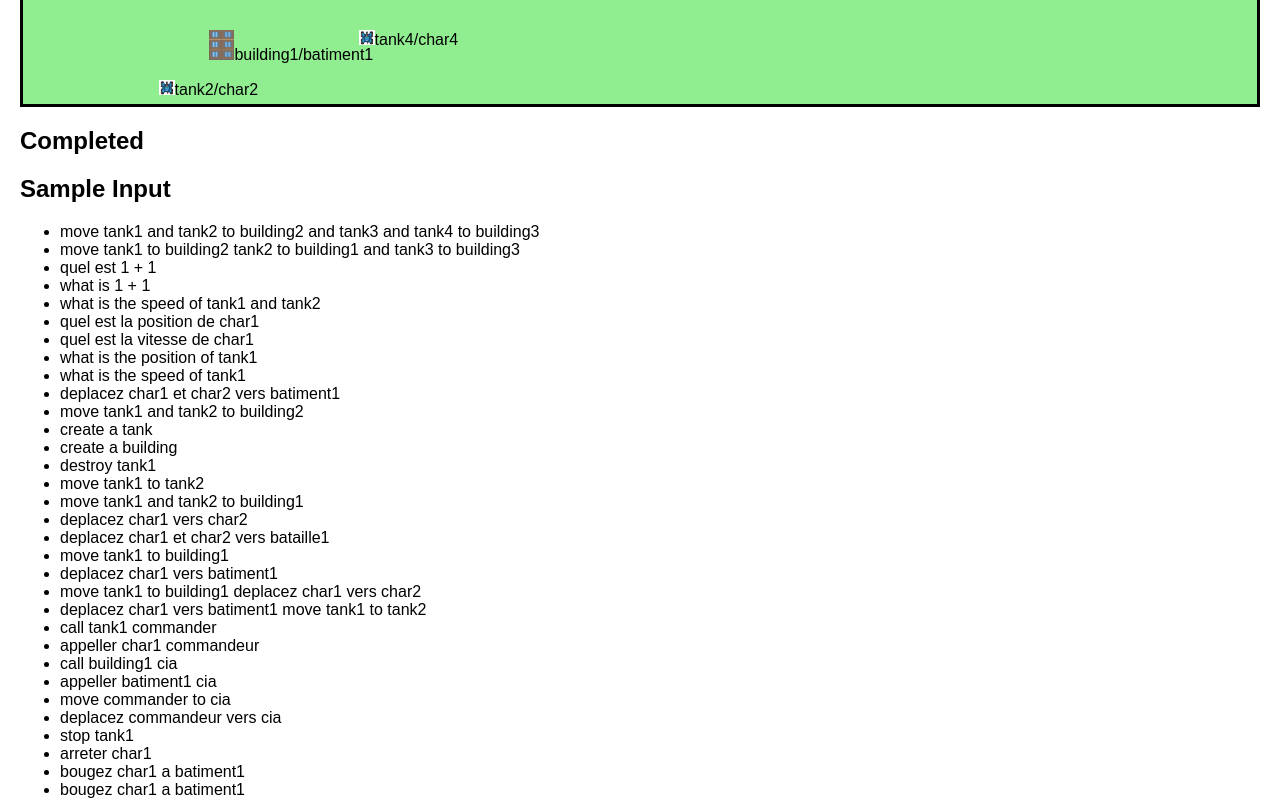
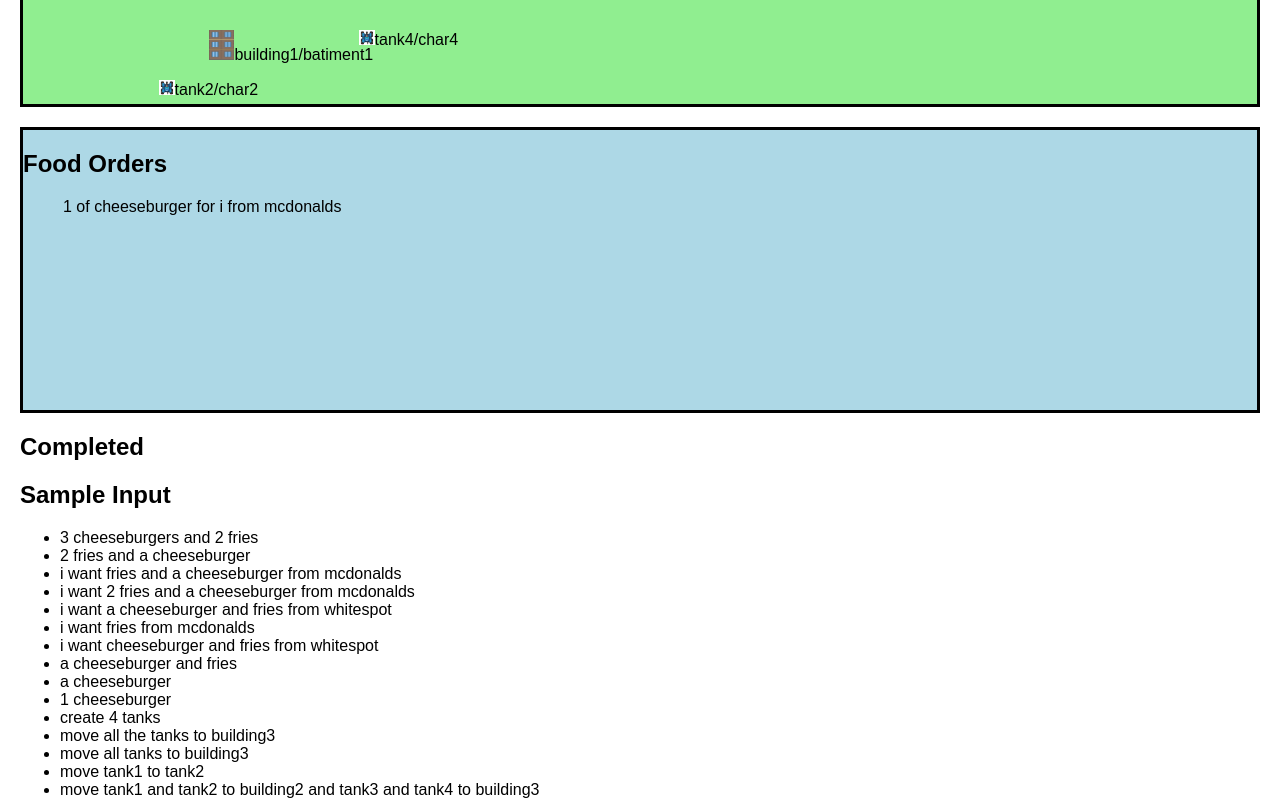
Before and after one commit to cooledge/entodicton, a React (Create React App) app in the folder demo/: page / in a window 1280 px wide. Shown: the part 420-1220 px from the top of the page. Built offline with nearby package versions, Linux system fonts and the light colour scheme.

Commit message:
add new domain of discourse

```diff
--- a/demo/src/App.css
+++ b/demo/src/App.css
@@ -77,6 +77,13 @@
   background: lightgreen;
 }
 
+.foodOrders {
+  height: 280px;
+  border-style: solid;
+  margin: 20px;
+  background: lightblue;
+}
+
 @keyframes App-logo-spin {
   from { transform: rotate(0deg); }
   to { transform: rotate(360deg); }
--- a/demo/src/components/TankDemo.js
+++ b/demo/src/components/TankDemo.js
@@ -5,13 +5,23 @@ import building from '../building.png';
 import Button from 'react-bootstrap/Button';
 //import PropTypes from 'prop-types'
 import client from 'entodicton/client'
-import { alias, stopTank, moveTank, tick, create, destroy, showProperty, setPosition, clearResponse, setResponses, startedQuery } from '../actions/actions'
+import { alias, stopTank, placeOrder, moveTank, tick, create, destroy, showProperty, setPosition, clearResponse, setResponses, startedQuery } from '../actions/actions'
 import store from '../stores/store';
 import config from './config';
 
 const timersOn = true;
 const offsetForPosition_x = 59;
 const offsetForPosition_y = 300;
+
+class FoodOrder extends Component {
+  render() {
+    return (
+      <div>
+        {this.props.quantity} of {this.props.item} for {this.props.who} from {this.props.from}
+      </div>
+    );
+  }
+}
 
 class Sprite extends Component {
   render() {
@@ -55,6 +65,22 @@ class Help extends Component {
     return (
       <div className='help'>
         <h2>Sample Input</h2>
+        <ul>
+          {items}
+        </ul>
+      </div>
+    )
+  }
+}
+
+class FoodOrders extends Component {
+  render() {
+    let items = this.props.orders.map( (order) => {
+      return (<FoodOrder who={order.who} item={order.item} quantity={order.quantity} from={order.from}/>);
+    });
+    return (
+      <div className='foodOrders'>
+        <h2>Food Orders</h2>
         <ul>
           {items}
         </ul>
@@ -139,12 +165,21 @@ class QueryPane extends Component {
     //addAlias: PropsTypes.func
   };
 
-  processResponse( addAlias, stopTank, moveTank, create, destroy, showProperty, response ) {
+  processResponse( addAlias, stopTank, placeOrder, moveTank, create, destroy, showProperty, response ) {
     console.log('in process response xxzzzzzzzzzzzzzzzzzzzzzz');
     console.log(response);
     let action = () => {};
     let wantsPosition = false;
-    if (response.action === 'move') {
+    if (response.marker === 'wantMcDonalds' || response.marker == 'wantWhitespot') {
+      action = () => {
+        console.log("IN the place ORDER");
+        const from = response.marker;
+        const name = response.items.name;
+        const quantity = response.items.number || 1;
+        const who = 'i';
+        placeOrder(name, quantity, who, from);
+      }
+    } else if (response.action === 'move') {
       const tank = response.thing.id;
       const destination = response.place.id;
       action = () => moveTank(tank, destination);
@@ -201,7 +236,7 @@ class QueryPane extends Component {
           window.alert(responses.errors, 'Error');
         } else {
           let actions = []
-          responses.results.forEach( (rs) => rs.forEach((r) => actions.push(this.processResponse(this.props.addAlias, this.props.stopTank, this.props.moveTank, this.props.create, this.props.destroy, this.props.showProperty, r))) );
+          responses.results.forEach( (rs) => rs.forEach((r) => actions.push(this.processResponse(this.props.addAlias, this.props.stopTank, this.props.placeOrder, this.props.moveTank, this.props.create, this.props.destroy, this.props.showProperty, r))) );
           console.log('actions ========================');
           console.log(actions);
           //actions.forEach( ({wantsPosition, dispatch}) => dispatch() );
@@ -271,6 +306,11 @@ class TankDemo extends Component {
     dispatch(startedQuery());
   };
 
+  placeOrder = (dispatch) => (item, quanity, who, from) => {
+    console.log('in container placeOrder xxxxxxxxxxxxxxxxxx');
+    dispatch(placeOrder(item, quanity, who, from));
+  };
+
   moveTank = (dispatch) => (tank, destination) => {
     console.log('in container moveTank xxxxxxxxxxxxxxxxxx');
     dispatch(moveTank(tank, destination));
@@ -335,12 +375,13 @@ class TankDemo extends Component {
     return (
       <div className='tankDemo'>
         <h1>Control Tanks -
-          <a href='https://github.com/cooledge/entodicton/tree/master/demo'>Source</a>
+          <a href='https://github.com/cooledge/entodicton/blob/master/demo/src/components/config.js'>Source</a>
         </h1>
         <QueryPane
               responses = {this.props.responses}
               addAlias={this.addAlias(this.props.dispatch)}
               stopTank={this.stopTank(this.props.dispatch)}
+              placeOrder={this.placeOrder(this.props.dispatch)}
               moveTank={this.moveTank(this.props.dispatch)}
               startedQuery={this.startedQuery(this.props.dispatch)}
               setResponses={this.setResponses(this.props.dispatch)}
@@ -351,6 +392,7 @@ class TankDemo extends Component {
               words={this.getWords(this.props)}
               />
         <World responses = {this.props.responses} onClick={this.onClick(this.props.responses, this.props.dispatch)} dispatch={this.props.dispatch} tanks={this.props.tanks} buildings={this.props.buildings} uuidToNames={this.props.uuidToNames} getName={this.props.getName}/>
+        <FoodOrders orders={this.props.orders}/>
         <Completed completed={this.props.completed}/>
         <Help/>
       </div>
--- a/demo/src/components/config.js
+++ b/demo/src/components/config.js
@@ -1,241 +1,19 @@
-module.exports = {
-  "bridges": [
-    {
-      "bridge": "{ ...after, concept: true }",
-      "id": "the",
-      "level": 0
-    },
-    {
-      "bridge": "{ ...after, concept: true }",
-      "id": "la",
-      "level": 0
-    },
-    {
-      "bridge": "{ marker: 'query', isQuery: true }",
-      "id": "query",
-      "level": 0
-    },
-    {
-      "bridge": "{ object: after[0], ...next(operator) }",
-      "id": "property",
-      "level": 0
-    },
-    {
-      "bridge": "{ value: before[0], ...next(operator) }",
-      "id": "property",
-      "level": 1
-    },
-    {
-      "bridge": "{ objects: after[0], ...next(operator) }",
-      "id": "equalProperty",
-      "level": 0
-    },
-    {
-      "bridge": "{ ...next(operator), objects: append(before[0], operator.objects) }",
-      "id": "equalProperty",
-      "level": 1
-    },
-    {
-      "bridge": "{ objects: after[0], ...next(operator) }",
-      "id": "equalNumber",
-      "level": 0
-    },
-    {
-      "bridge": "{ ...next(operator), objects: append(before[0], operator.objects) }",
-      "id": "equalNumber",
-      "level": 1
-    },
-    {
-      "bridge": "{ ...next(operator), value: add(before, after) }",
-      "id": "plus",
-      "level": 0,
-      "selector": {
-        "type": "infix"
-      }
-    },
-    {
-      "bridge": "{ ...next(operator), value: append(before, after) }",
-      "id": "conj",
-      "level": 0,
-      "selector": {
-        "match": "same",
-        "passthrough": true,
-        "type": "infix"
-      }
-    },
-    {
-      "bridge": "{ ...operator, value: append(before, operator.value) }",
-      "id": "conj",
-      "level": 1,
-      "selector": {
-        "match": "same",
-        "passthrough": true,
-        "type": "postfix"
-      }
-    },
-    {
-      "bridge": "{ ...next(operator) }",
-      "id": "propertyConcept",
-      "level": 0
-    },
-    {
-      "bridge": "{ ...next(operator) }",
-      "id": "tankConcept",
-      "level": 0
-    },
-    {
-      "bridge": "{ ...next(operator) }",
-      "id": "buildingConcept",
-      "level": 0
-    },
-    {
-      "bridge": "{ ...next(operator), destination: after[0] }",
-      "id": "to",
-      "level": 0,
-      "selector": {
-        "type": "prefix"
-      }
-    },
-    {
-      "bridge": "{ ...next(operator), thing: before[0] }",
-      "id": "to",
-      "level": 1
-    },
-    {
-      "bridge": "{ ...after, ...next(operator) }",
-      "id": "move",
-      "level": 0
-    },
-    {
-      "bridge": "{ action: 'move', marker: 'move', thing: operator.thing, place: operator.destination }",
-      "id": "move",
-      "level": 1
-    },
-    {
-      "bridge": "{ thing: after[0], ...next(operator) }",
-      "id": "stop",
-      "level": 0
-    },
-    {
-      "bridge": "{ action: 'stop', marker: 'stop', thing: operator.thing }",
-      "id": "stop",
-      "level": 1
-    },
-    {
-      "bridge": "{ ...after, number: 1 }",
-      "id": "aEnglish",
-      "level": 0,
-      "selector": {
-        "type": "prefix"
-      }
-    },
-    {
-      "bridge": "{ klass: after[0], ...next(operator) }",
-      "id": "create",
-      "level": 0,
-      "selector": {
-        "type": "prefix"
-      }
-    },
-    {
-      "bridge": "{ action: 'create', marker: 'create', klass: operator.klass }",
-      "id": "create",
-      "level": 1
-    },
-    {
-      "bridge": "{ name: after[0], ...next(operator) }",
-      "id": "destroy",
-      "level": 0
-    },
-    {
-      "bridge": "{ action: 'destroy', marker: 'destroy', name: operator.name }",
-      "id": "destroy",
-      "level": 1
-    },
-    {
-      "bridge": "{ ...next(operator), thing: after[0], name: after[1] }",
-      "id": "call",
-      "level": 0
-    },
-    {
-      "bridge": "{ marker: 'alias', thing: operator.thing, name: operator.name }",
-      "id": "call",
-      "level": 1
-    },
-    {
-      "bridge": "{ ...next(operator), after: after[0] }",
-      "id": "vers",
-      "level": 0
-    },
-    {
-      "bridge": "{ ...next(operator), after: after[0] }",
-      "id": "aFrench",
-      "level": 0
-    },
-    {
-      "bridge": "{ ...squish(after), thing: after[0], ...next(operator) }",
-      "id": "deplacez",
-      "level": 0
-    },
-    {
-      "bridge": "{ action: 'move', marker: 'move', thing: operator.thing, place: operator.vers }",
-      "id": "deplacez",
-      "level": 1
-    },
-    {
-      "bridge": "{ ...squish(after), thing: after[0], ...next(operator) }",
-      "id": "bougez",
-      "level": 0
-    },
-    {
-      "bridge": "{ action: 'move', marker: 'move', thing: operator.thing, place: operator.aFrench }",
-      "id": "bougez",
-      "level": 1
-    },
-    {
-      "bridge": "{ ...next(operator), thing: after[0], name: after[1] }",
-      "id": "appeller",
-      "level": 0
-    },
-    {
-      "bridge": "{ marker: 'alias', thing: operator.thing, name: operator.name }",
-      "id": "appeller",
-      "level": 1
-    },
-    {
-      "bridge": "{ thing: after[0], ...next(operator) }",
-      "id": "arreter",
-      "level": 0
-    },
-    {
-      "bridge": "{ action: 'stop', marker: 'stop', thing: operator.thing }",
-      "id": "arreter",
-      "level": 1
-    },
-    {
-      "bridge": "{ name: after[0], ...next(operator) }",
-      "id": "detruire",
-      "level": 0
-    },
-    {
-      "bridge": "{ action: 'destroy', marker: 'destroy', name: operator.name }",
-      "id": "detruire",
-      "level": 1
-    }
-  ],
-  "flatten": [
-    "conj"
-  ],
+module.exports =
+{
   "operators": [
     "(([query|what]) [([equalProperty|is] ((<the> ([propertyConcept])) [([property|of] ([tankConcept]))]))])",
-    "(([query|what]) [([equalNumber|is] (1 [plus] 1))])",
-    "(([query|quel]) [([equalNumber|est] (1 [plus] 1))])",
+    "(([query|what]) [([equalNumber|is] (([number]) <plus> ([number])))])",
+    "(([query|quel]) [([equalNumber|est] (([number]) <plus> ([number])))])",
     "(([query|quel]) [([equalProperty|est] ((<la> ([propertyConcept])) [([property|de] ([tankConcept]))]))])",
     "([move] (([tankConcept|tank]) [([to] ([buildingConcept|building]))]))",
+    "([move] (([tankConcept|tank]) [([to] ([tankConcept|tank]))]))",
+    "([move] ((<all> ([tankConcept|tank])) [([to] ([tankConcept|tank]))]))",
+    "([move] ((<all> (<the> ([tankConcept|tank]))) [([to] ([tankConcept|tank]))]))",
     "(([tankConcept]) [(([tankConcept]) [conj|and] ([tankConcept]))])",
     "([stop] ([tankConcept|tank]))",
     "([create] (<aEnglish|a> ([tankConcept|tank])))",
     "([create] (<aEnglish|a> ([buildingConcept])))",
+    "([create] (<count> ([tankConcept|tanks])))",
     "([destroy] ([tankConcept|tank]))",
     "([call] ([tankConcept|tank]) (joe))",
     "([appeller] ([tankConcept|char]) francois)",
@@ -243,9 +21,103 @@ module.exports = {
     "([bougez] ([tankConcept]) ([aFrench|a] batiment))",
     "(([tankConcept|char]) [conj|et] ([tankConcept]))",
     "([arreter] ([tankConcept|char]))",
-    "([detruire] ([tankConcept|char]))"
+    "([detruire] ([tankConcept|char]))",
+    "(([i]) [wantMcDonalds|want] ([food]) ([fromM|from] ([mcdonalds])))",
+    "(([i]) [wantWhitespot|want] ([food]) ([fromW|from] ([whitespot])))",
+    "(<count> ([food]))",
+    "(<aEnglish> ([food]))",
+    "(([food]) <conj> ([food]))",
+  ],
+  "bridges": [
+    {"bridge": "{ ...after, number: 'all' }", "id": "all", "level": 0},
+    {"bridge": "{ ...after, concept: true }", "id": "the", "level": 0},
+    {"bridge": "{ ...after, concept: true }", "id": "la", "level": 0},
+    {"bridge": "{ marker: 'query', isQuery: true }", "id": "query", "level": 0},
+    {"bridge": "{ object: after[0], ...next(operator) }", "id": "property", "level": 0},
+    {"bridge": "{ value: before[0], ...next(operator) }", "id": "property", "level": 1},
+    {"bridge": "{ objects: after[0], ...next(operator) }", "id": "equalProperty", "level": 0},
+    {"bridge": "{ ...next(operator), objects: append(before[0], operator.objects) }", "id": "equalProperty", "level": 1},
+    {"bridge": "{ objects: after[0], ...next(operator) }", "id": "equalNumber", "level": 0},
+    {"bridge": "{ ...next(operator), objects: append(before[0], operator.objects) }", "id": "equalNumber", "level": 1},
+    {"bridge": "{ ...next(operator), value: add(before, after), marker: before[0].marker }", "id": "plus", "level": 0},
+    {"bridge": "{ ...next(operator), value: append(before, after) }", "id": "conj", "level": 0, "selector": {"match": "same", "passthrough": true, "type": "infix"}},
+    {"bridge": "{ ...operator, value: append(before, operator.value) }", "id": "conj", "level": 1, "selector": {"match": "same", "passthrough": true, "type": "postfix"}},
+    {"bridge": "{ ...next(operator) }", "id": "propertyConcept", "level": 0},
+    {"bridge": "{ ...next(operator) }", "id": "tankConcept", "level": 0},
+    {"bridge": "{ ...next(operator) }", "id": "buildingConcept", "level": 0},
+    {"bridge": "{ ...next(operator), destination: after[0] }", "id": "to", "level": 0, "selector": {"type": "prefix"}},
+    {"bridge": "{ ...next(operator), thing: before[0] }", "id": "to", "level": 1},
+    {"bridge": "{ ...after, ...next(operator) }", "id": "move", "level": 0},
+    {"bridge": "{ action: 'move', marker: 'move', thing: operator.thing, place: operator.destination }", "id": "move", "level": 1},
+    {"bridge": "{ thing: after[0], ...next(operator) }", "id": "stop", "level": 0},
+    {"bridge": "{ action: 'stop', marker: 'stop', thing: operator.thing }", "id": "stop", "level": 1},
+    {"bridge": "{ ...next(operator), ...after }", "id": "number", "level": 0},
+    {"bridge": "{ ...operator, ...after, number: operator.value }", "id": "count", "level": 0},
+    {"bridge": "{ ...after, number: 1 }", "id": "aEnglish", "level": 0, "selector": {"type": "prefix"}},
+    {"bridge": "{ klass: after[0], ...next(operator) }", "id": "create", "level": 0, "selector": {"type": "prefix"}},
+    {"bridge": "{ action: 'create', marker: 'create', klass: operator.klass }", "id": "create", "level": 1},
+    {"bridge": "{ name: after[0], ...next(operator) }", "id": "destroy", "level": 0},
+    {"bridge": "{ action: 'destroy', marker: 'destroy', name: operator.name }", "id": "destroy", "level": 1},
+    {"bridge": "{ ...next(operator), thing: after[0], name: after[1] }", "id": "call", "level": 0},
+    {"bridge": "{ marker: 'alias', thing: operator.thing, name: operator.name }", "id": "call", "level": 1},
+    {"bridge": "{ ...next(operator), after: after[0] }", "id": "vers", "level": 0},
+    {"bridge": "{ ...next(operator), after: after[0] }", "id": "aFrench", "level": 0},
+    {"bridge": "{ ...squish(after), thing: after[0], ...next(operator) }", "id": "deplacez", "level": 0},
+    {"bridge": "{ action: 'move', marker: 'move', thing: operator.thing, place: operator.vers }", "id": "deplacez", "level": 1},
+    {"bridge": "{ ...squish(after), thing: after[0], ...next(operator) }", "id": "bougez", "level": 0},
+    {"bridge": "{ action: 'move', marker: 'move', thing: operator.thing, place: operator.aFrench }", "id": "bougez", "level": 1},
+    {"bridge": "{ ...next(operator), thing: after[0], name: after[1] }", "id": "appeller", "level": 0},
+    {"bridge": "{ marker: 'alias', thing: operator.thing, name: operator.name }", "id": "appeller", "level": 1},
+    {"bridge": "{ thing: after[0], ...next(operator) }", "id": "arreter", "level": 0},
+    {"bridge": "{ action: 'stop', marker: 'stop', thing: operator.thing }", "id": "arreter", "level": 1},
+    {"bridge": "{ name: after[0], ...next(operator) }", "id": "detruire", "level": 0},
+    {"bridge": "{ action: 'destroy', marker: 'destroy', name: operator.name }", "id": "detruire", "level": 1},
+    {"bridge": "{ ...next(operator) }", "id": "food", "level": 0},
+    {"bridge": "{ ...next(operator) }", "id": "mcdonalds", "level": 0},
+    {"bridge": "{ ...next(operator) }", "id": "whitespot", "level": 0},
+    {"bridge": "{ ...next(operator) }", "id": "i", "level": 0},
+    {"bridge": "{ ...next(operator), action: 'order', items: after[0], store: after[1].from }", "id": "wantMcDonalds", "level": 0},
+    {"bridge": "{ ...next(operator), action: 'order', items: after[0], store: after[1].from }", "id": "wantWhitespot", "level": 0},
+    {"bridge": "{ ...next(operator), from: after[0] }", "id": "fromM", "level": 0},
+    {"bridge": "{ ...next(operator), from: after[0] }", "id": "fromW", "level": 0},
+  ],
+  "priorities": [
+  ],
+  "words": {
+    "+": [{"id": "plus"}],
+    " ([0-9]+)": [{"id": "number", "initial": "{ value: int(group[0]) }"}, {"id": "count", "initial": "{ value: int(group[0]) }"}],
+    "plus": [{"id": "plus"}],
+    "tanks": [{"id": "tankConcept"}],
+    " tank([0-9]+)": [{"id": "tankConcept", "initial": "{ id: concat('tank', group[0]) }"}],
+    " char([0-9]+)": [{"id": "tankConcept", "initial": "{ id: concat('tank', group[0]) }"}],
+    " building([0-9]+)": [{"id": "buildingConcept", "initial": "{ id: concat('building', group[0]) }"}],
+    " batiment([0-9]+)": [{"id": "buildingConcept", "initial": "{ id: concat('building', group[0]) }"}],
+    "et": [{"id": "conj"}],
+    "speed": [{"id": "propertyConcept", "initial": {"name": "speed"}}],
+    "vitesse": [{"id": "propertyConcept", "initial": {"name": "speed"}}],
+    "position": [{"id": "propertyConcept", "initial": {"name": "position"}}],
+    "cheeseburger": [{"id": "food", "initial": {"name": "cheeseburger"}}],
+    "cheeseburgers": [{"id": "food", "initial": {"name": "cheeseburger"}}],
+    "fries": [{"id": "food", "initial": {"name": "fries"}}],
+  },
+  "flatten": [
+    "conj",
   ],
   "queries": [
+    "3 cheeseburgers and 2 fries",
+    "2 fries and a cheeseburger",
+    "i want fries and a cheeseburger from mcdonalds",
+    "i want 2 fries and a cheeseburger from mcdonalds",
+    "i want a cheeseburger and fries from whitespot",
+    "i want fries from mcdonalds",
+    "i want cheeseburger and fries from whitespot",
+    "a cheeseburger and fries",
+    "a cheeseburger",
+    "1 cheeseburger",
+    "create 4 tanks",
+    "move all the tanks to building3",
+    "move all tanks to building3",
+    "move tank1 to tank2",
     "move tank1 and tank2 to building2 and tank3 and tank4 to building3",
     "move tank1 to building2 tank2 to building1 and tank3 to building3",
     "quel est 1 + 1",
@@ -277,135 +149,6 @@ module.exports = {
     "stop tank1",
     "arreter char1",
     "bougez char1 a batiment1",
-    "bougez char1 a batiment1"
+    "bougez char1 a batiment1",
   ],
-  "words": {
-    "+": [
-      {
-        "id": "plus"
-      }
-    ],
-    "batiment1": [
-      {
-        "id": "buildingConcept",
-        "initial": {
-          "id": "building1"
-        }
-      }
-    ],
-    "batiment2": [
-      {
-        "id": "buildingConcept",
-        "initial": {
-          "id": "building2"
-        }
-      }
-    ],
-    "building1": [
-      {
-        "id": "buildingConcept",
-        "initial": {
-          "id": "building1"
-        }
-      }
-    ],
-    "building2": [
-      {
-        "id": "buildingConcept",
-        "initial": {
-          "id": "building2"
-        }
-      }
-    ],
-    "building3": [
-      {
-        "id": "buildingConcept",
-        "initial": {
-          "id": "building3"
-        }
-      }
-    ],
-    "char1": [
-      {
-        "id": "tankConcept",
-        "initial": {
-          "id": "tank1"
-        }
-      }
-    ],
-    "char2": [
-      {
-        "id": "tankConcept",
-        "initial": {
-          "id": "tank2"
-        }
-      }
-    ],
-    "et": [
-      {
-        "id": "conj"
-      }
-    ],
-    "plus": [
-      {
-        "id": "plus"
-      }
-    ],
-    "position": [
-      {
-        "id": "propertyConcept",
-        "initial": {
-          "name": "position"
-        }
-      }
-    ],
-    "speed": [
-      {
-        "id": "propertyConcept",
-        "initial": {
-          "name": "speed"
-        }
-      }
-    ],
-    "tank1": [
-      {
-        "id": "tankConcept",
-        "initial": {
-          "id": "tank1"
-        }
-      }
-    ],
-    "tank2": [
-      {
-        "id": "tankConcept",
-        "initial": {
-          "id": "tank2"
-        }
-      }
-    ],
-    "tank3": [
-      {
-        "id": "tankConcept",
-        "initial": {
-          "id": "tank3"
-        }
-      }
-    ],
-    "tank4": [
-      {
-        "id": "tankConcept",
-        "initial": {
-          "id": "tank4"
-        }
-      }
-    ],
-    "vitesse": [
-      {
-        "id": "propertyConcept",
-        "initial": {
-          "name": "speed"
-        }
-      }
-    ]
-  }
 };
--- a/demo/src/constants/actionTypes.js
+++ b/demo/src/constants/actionTypes.js
@@ -7,6 +7,7 @@ export default {
   CREATE: 'CREATE',
   DESTROY: 'DESTROY',
   SHOW_PROPERTY: 'SHOW_PROPERTY',
+  PLACE_ORDER: 'PLACE_ORDER',
   MOVE_TANK: 'MOVE_TANK',
   STOP_TANK: 'STOP_TANK',
   FIRE_TANK: 'FIRE_TANK',
--- a/demo/src/reducers/tankDemoReducer.js
+++ b/demo/src/reducers/tankDemoReducer.js
@@ -12,6 +12,9 @@ const idBuilding2 = 'building2'
 const idBuilding3 = 'building3'
 
 var initialState = {
+    orders: [
+      {who: 'i', item: 'cheeseburger', quantity: 1, from: 'mcdonalds'}
+    ],
     // { position, id }
     tanks: [
       {id: idTank1, velocity: 2, left: 10, top: 20},
@@ -210,6 +213,7 @@ export default (state = initialState, action) => {
 
   var updated = _.cloneDeep(state);
 
+  console.log(`In reducer for ${action.type}`);
   switch(action.type) {
 
     case constants.ALIAS:
@@ -306,6 +310,14 @@ export default (state = initialState, action) => {
       });
       return updated
 
+    case constants.PLACE_ORDER:
+      console.log("In PLACE_ORDER reducer");
+      const order = { item: action.item, quantity: action.quantity, who: action.who, from: action.from }
+      console.log(order);
+      updated.orders.unshift(order);
+      console.log(updated.orders);
+      return updated
+
     case constants.MOVE_TANK:
       const sId = getId(updated, action.tank)
       const dId = getId(updated, action.destination);
```
Also changed, not shown: demo/src/actions/actions.js (+10 -0 lines).
